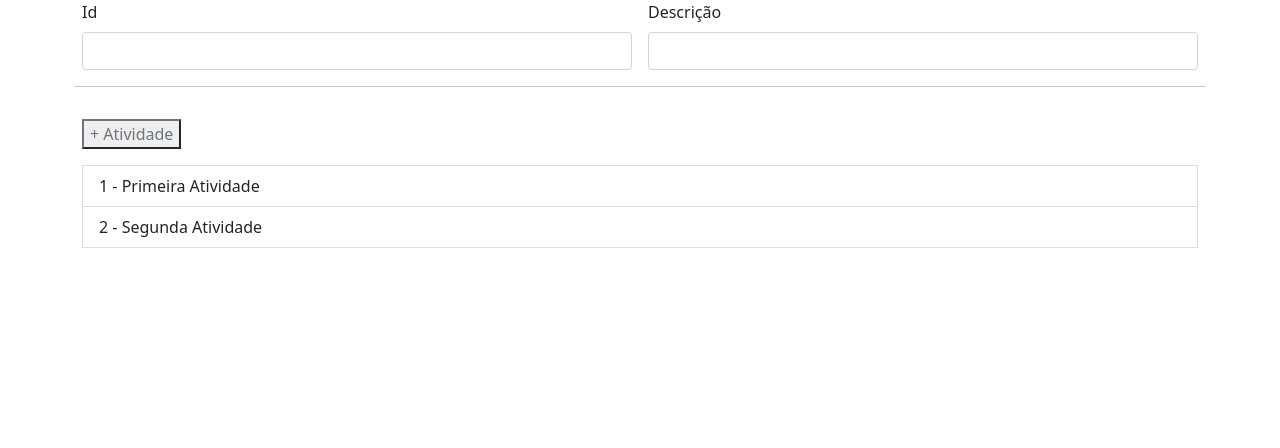
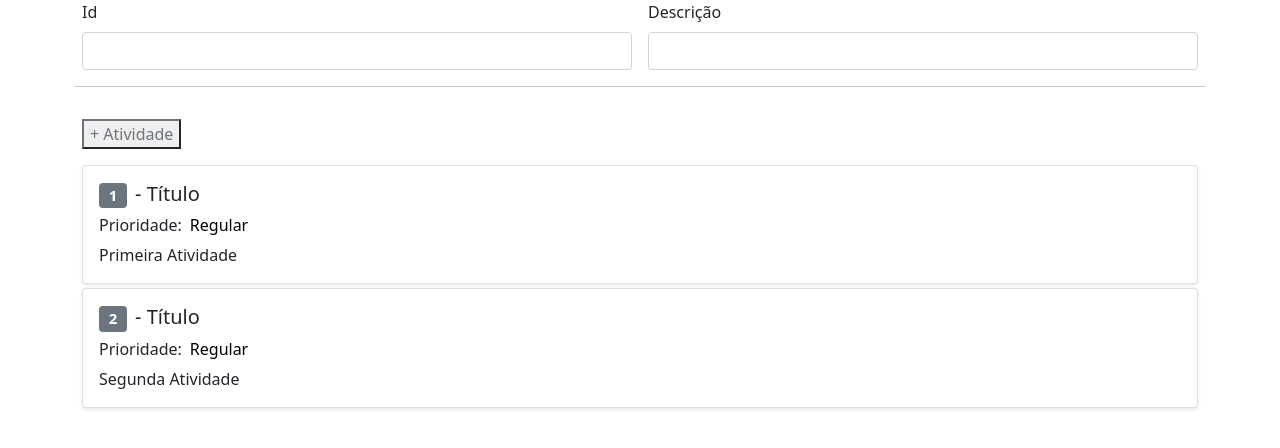
Before and after one commit to GustavoBauny/FullStack-ReactDotNet, a React (Create React App) app: page / in a window 1280 px wide. Shown: the top 448 px of the page. Built offline with nearby package versions, Linux system fonts and the light colour scheme.

Commit message:
Adicionando cards

```diff
--- a/src/App.js
+++ b/src/App.js
@@ -49,9 +49,26 @@ function App() {
 
       <div className="mt-3">
         {atividades.map((ativ) => (
-          <li key={ativ.id} className="list-group-item">
-            {ativ.id} - {ativ.descricao}
-          </li>
+          <div key={ativ.id} className="card mb-1 shadow-sm" >
+              <div className="card-body">
+                <div className='.d-flex.justif-content-between'>
+                    <h5 className='card-title'>
+                    <span className="badge bg-secondary me-2">{ativ.id}</span>
+                          - Título
+                    </h5>
+                    <h6>
+                        Prioridade:
+                        <span className='ms-1 text-black'>
+                          <i className='me-1 far fa-meh'></i>
+                          Regular
+                        </span>
+                    </h6>
+                </div>
+                <p className="card-text">
+                        {ativ.descricao}
+                </p>
+              </div>
+          </div>
         ))}
       </div>
     </>
```
